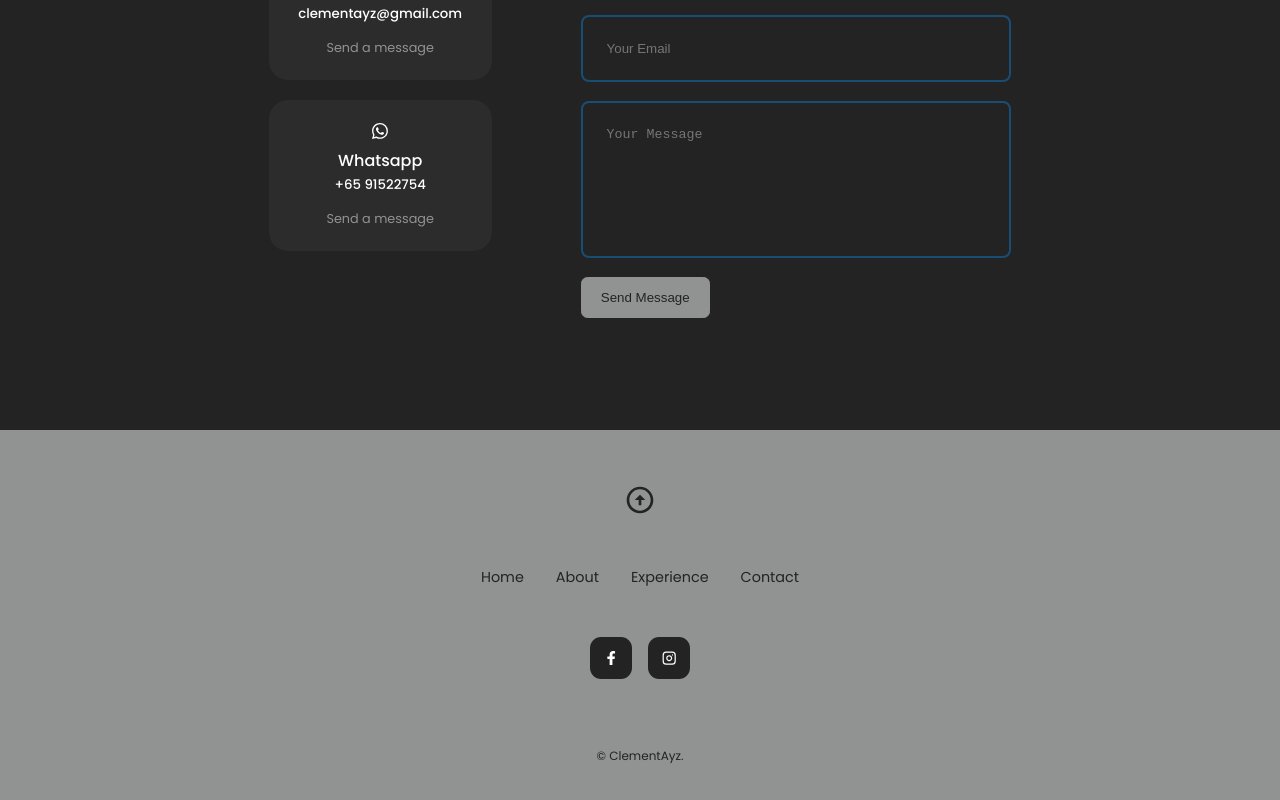
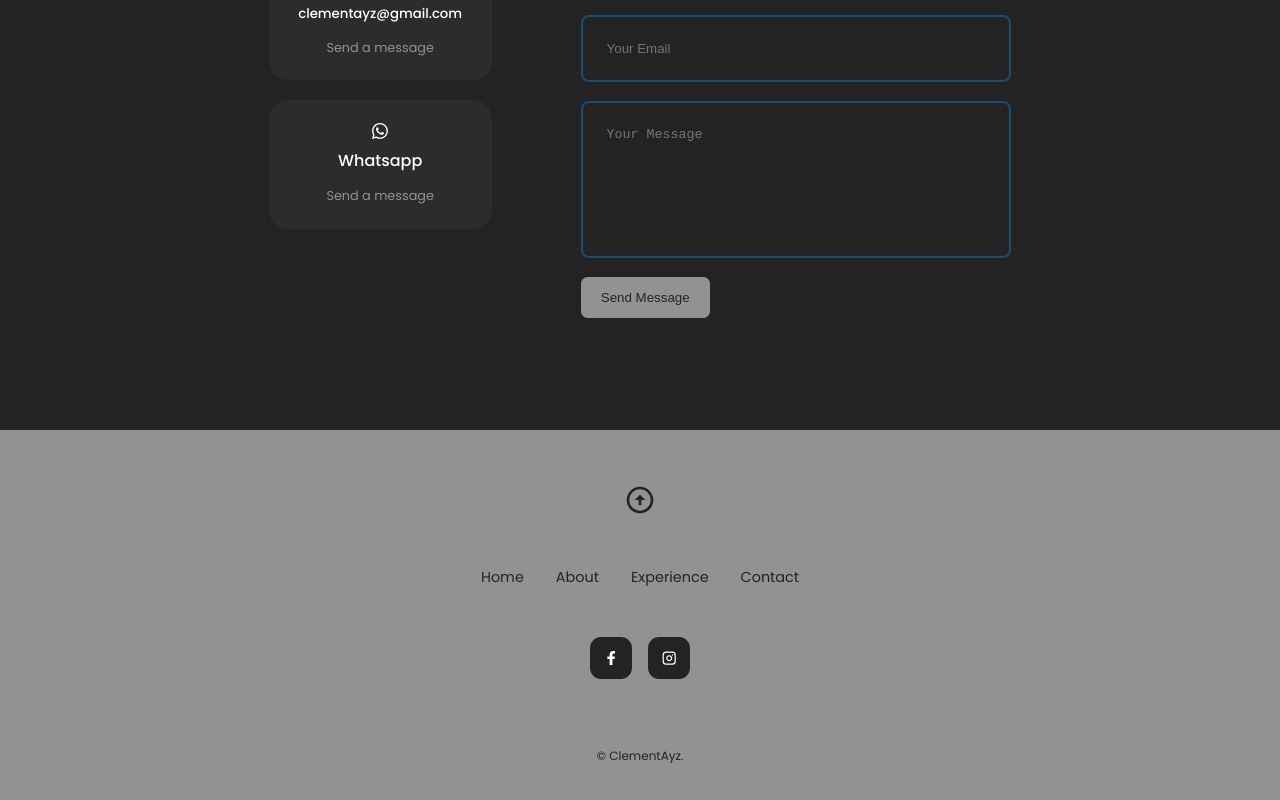
Before and after one commit to CleAyz/ClementPortfolio, a React (Create React App) app: page / in a window 1280 px wide. Shown: the part 2469-3269 px from the top of the page. Built offline with nearby package versions, Linux system fonts and the light colour scheme.

Commit message:
update package to test github deployment

```diff
--- a/src/components/contact/Contact.tsx
+++ b/src/components/contact/Contact.tsx
@@ -39,7 +39,7 @@ const Contact = () => {
                     <article className="contact__option">
                         <BsWhatsapp className="contact__option-icon" />
                         <h4>Whatsapp</h4>
-                        <h5>+65 91522754</h5>
+                        <h5></h5>
                         <a href="https://web.whatsapp.com/send?phone=+6591522754" target="_blank" rel="noreferrer">Send a message</a>
                     </article>
                 </div>
```
Also changed, not shown: package.json (+7 -1 lines), 1 other file (tests, documents, lock files or other folders).
